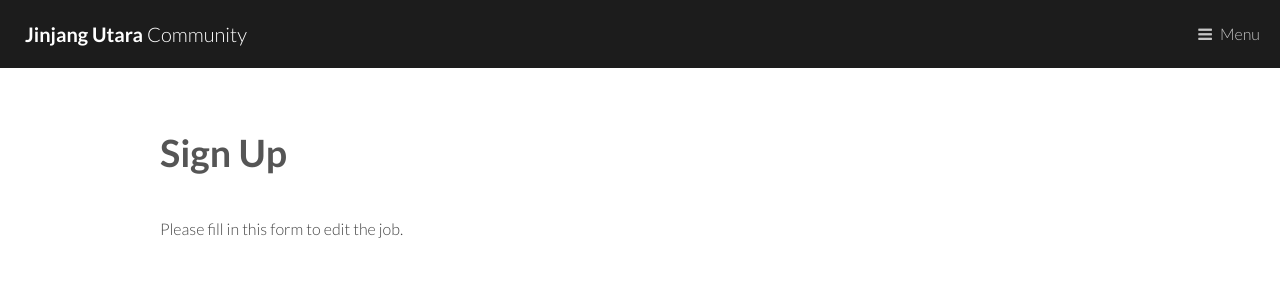
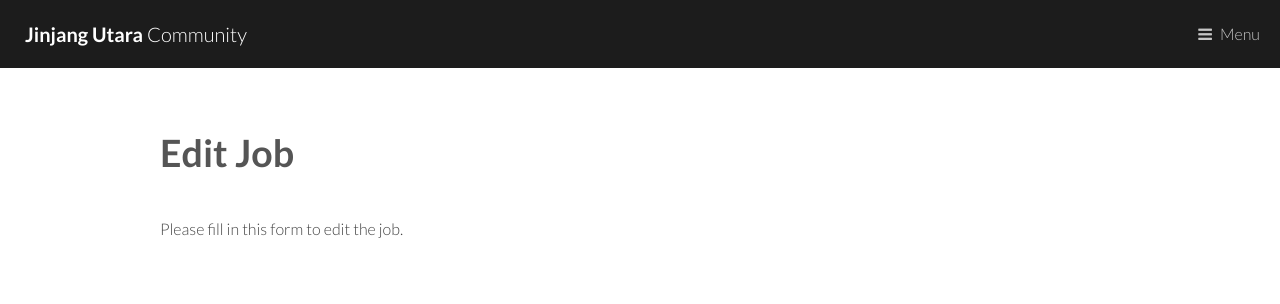
Before and after one commit to EdisonP/BIT302_Assignment, a PHP site: page /editJobInfo.php in a window 1280 px wide. Shown: the top 304 px of the page. Run offline with PHP 8.4, Linux system fonts and the light colour scheme; a user stored in the database is signed in; data that the repository does not hold is empty.

Commit message:
edit job

```diff
--- a/editJobInfo.php
+++ b/editJobInfo.php
@@ -1,7 +1,7 @@
 <!DOCTYPE HTML>
 <html>
 <head>
-	<title>Register</title>
+	<title>Edit Job</title>
 	<meta charset="utf-8" />
 	<meta name="viewport" content="width=device-width, initial-scale=1" />
 	<link rel="stylesheet" href="assets/css/main.css" />
@@ -59,7 +59,7 @@
 	?>
 	<section id="main">
 		<div class="inner">
-			<h1>Sign Up</h1>
+			<h1>Edit Job</h1>
 			<p>Please fill in this form to edit the job.</p>
 			<br>
 			<form action = "php/editJobF.php" method = "POST">
```
